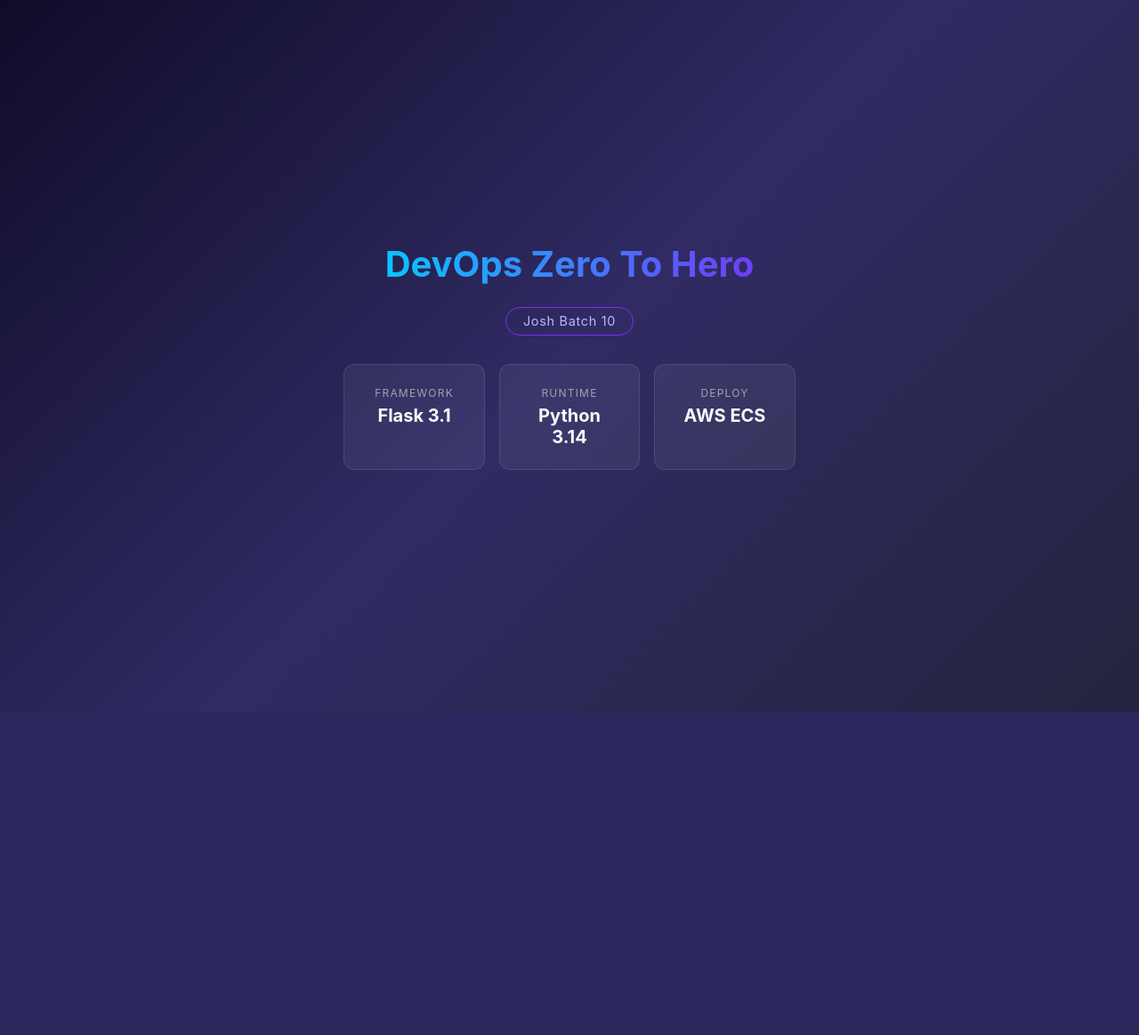
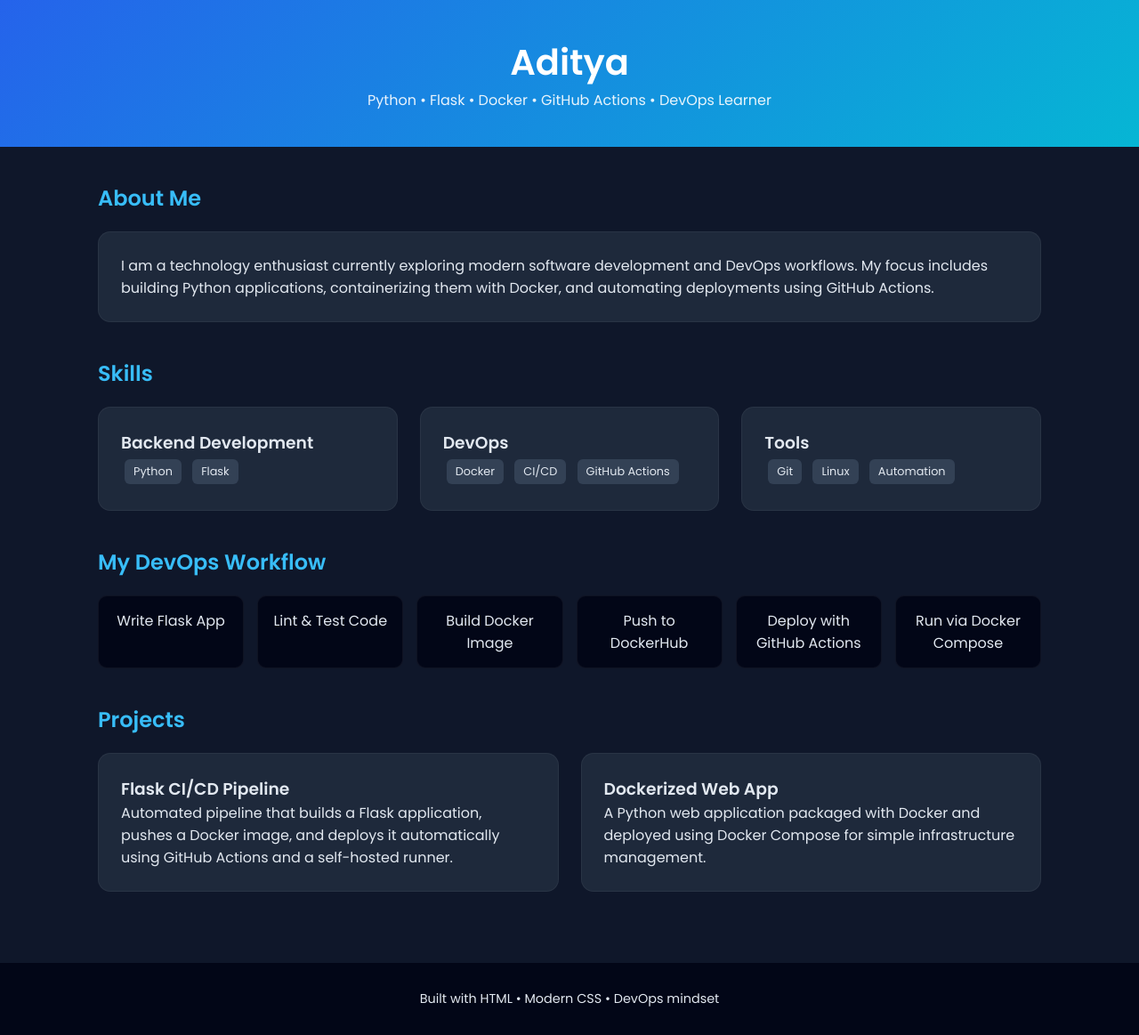
Before and after one commit to Aditya-7335/Github-actions, a Flask app: page / in a window 1280 px wide. Shown: the whole page at 89% size. Before the commit the page ends 800 px from the top, so only its background shows below. Run offline with Flask 3, Linux system fonts and the light colour scheme.

Commit message:
page update

```diff
--- a/templates/index.html
+++ b/templates/index.html
@@ -1,88 +1,122 @@
 <!DOCTYPE html>
 <html lang="en">
 <head>
-    <meta charset="UTF-8">
-    <meta name="viewport" content="width=device-width, initial-scale=1.0">
-    <title>DevOps Zero To Hero</title>
+  <meta charset="UTF-8" />
+  <meta name="viewport" content="width=device-width, initial-scale=1.0" />
+  <title>Aditya | DevOps & Python Enthusiast</title>
+  <link href="https://fonts.googleapis.com/css2?family=Poppins:wght@300;400;600&display=swap" rel="stylesheet">
   <style>
-        * { margin: 0; padding: 0; box-sizing: border-box; }
-        body {
-            min-height: 100vh;
-            display: flex;
-            align-items: center;
-            justify-content: center;
-            background: linear-gradient(135deg, #0f0c29, #302b63, #24243e);
-            font-family: -apple-system, BlinkMacSystemFont, "Segoe UI", Roboto, Helvetica, Arial, sans-serif;
-            color: #e0e0e0;
-        }
-        .container {
-            text-align: center;
-            padding: 2rem;
-            max-width: 640px;
-        }
-        h1 {
-            font-size: 2.5rem;
-            margin-bottom: 0.5rem;
-            background: linear-gradient(90deg, #00d2ff, #7b2ff7);
-            -webkit-background-clip: text;
-            -webkit-text-fill-color: transparent;
-        }
-        .badge {
-            display: inline-block;
-            margin: 1rem 0 2rem;
-            padding: 0.4rem 1.2rem;
-            border: 1px solid #7b2ff7;
-            border-radius: 999px;
-            font-size: 0.9rem;
-            color: #c4b5fd;
-            letter-spacing: 0.05em;
-        }
-        .cards {
-            display: flex;
-            gap: 1rem;
-            justify-content: center;
-            flex-wrap: wrap;
-        }
-        .card {
-            background: rgba(255, 255, 255, 0.06);
-            border: 1px solid rgba(255, 255, 255, 0.1);
-            border-radius: 12px;
-            padding: 1.5rem 1.8rem;
-            min-width: 150px;
-            flex: 1;
-        }
-        .card span {
-            display: block;
-            font-size: 0.75rem;
-            text-transform: uppercase;
-            letter-spacing: 0.1em;
-            color: #9ca3af;
-            margin-bottom: 0.4rem;
-        }
-        .card strong {
-            font-size: 1.25rem;
-            color: #f9fafb;
-        }
+    *{margin:0;padding:0;box-sizing:border-box;font-family:'Poppins',sans-serif}
+    body{background:#0f172a;color:#e2e8f0}
+    header{padding:40px;text-align:center;background:linear-gradient(135deg,#2563eb,#06b6d4)}
+    header h1{font-size:2.5rem;color:white}
+    header p{opacity:.9;color:white}
+
+    .container{max-width:1100px;margin:auto;padding:40px 20px}
+
+    .grid{display:grid;grid-template-columns:repeat(auto-fit,minmax(250px,1fr));gap:25px}
+
+    .card{background:#1e293b;border-radius:14px;padding:25px;transition:.3s;border:1px solid rgba(255,255,255,.05)}
+    .card:hover{transform:translateY(-6px);box-shadow:0 10px 30px rgba(0,0,0,.4)}
+
+    h2{margin-bottom:20px;color:#38bdf8}
+
+    .workflow{display:flex;flex-wrap:wrap;gap:15px;margin-top:20px}
+
+    .step{flex:1 1 150px;background:#020617;padding:15px;border-radius:10px;border:1px solid rgba(255,255,255,.05);text-align:center}
+
+    footer{text-align:center;padding:30px;background:#020617;margin-top:40px;font-size:.9rem}
+
+    .tag{display:inline-block;padding:5px 10px;background:#334155;border-radius:6px;margin:4px;font-size:.8rem}
   </style>
 </head>
 <body>
+
+<header>
+  <h1>Aditya</h1>
+  <p>Python • Flask • Docker • GitHub Actions • DevOps Learner</p>
+</header>
+
 <div class="container">
-        <h1>DevOps Zero To Hero</h1>
-        <div class="badge">Josh Batch 10</div>
-        <div class="cards">
+
+  <section>
+    <h2>About Me</h2>
     <div class="card">
-                <span>Framework</span>
-                <strong>Flask 3.1</strong>
+      <p>
+        I am a technology enthusiast currently exploring modern software development and DevOps workflows.
+        My focus includes building Python applications, containerizing them with Docker, and automating
+        deployments using GitHub Actions.
+      </p>
     </div>
+  </section>
+
+  <section style="margin-top:40px">
+    <h2>Skills</h2>
+    <div class="grid">
       <div class="card">
-                <span>Runtime</span>
-                <strong>Python 3.14</strong>
+        <h3>Backend Development</h3>
+        <span class="tag">Python</span>
+        <span class="tag">Flask</span>
       </div>
+
       <div class="card">
-                <span>Deploy</span>
-                <strong>AWS ECS</strong>
+        <h3>DevOps</h3>
+        <span class="tag">Docker</span>
+        <span class="tag">CI/CD</span>
+        <span class="tag">GitHub Actions</span>
+      </div>
+
+      <div class="card">
+        <h3>Tools</h3>
+        <span class="tag">Git</span>
+        <span class="tag">Linux</span>
+        <span class="tag">Automation</span>
       </div>
     </div>
+  </section>
+
+  <section style="margin-top:40px">
+    <h2>My DevOps Workflow</h2>
+
+    <div class="workflow">
+      <div class="step">Write Flask App</div>
+      <div class="step">Lint & Test Code</div>
+      <div class="step">Build Docker Image</div>
+      <div class="step">Push to DockerHub</div>
+      <div class="step">Deploy with GitHub Actions</div>
+      <div class="step">Run via Docker Compose</div>
     </div>
+
+  </section>
+
+  <section style="margin-top:40px">
+    <h2>Projects</h2>
+    <div class="grid">
+
+      <div class="card">
+        <h3>Flask CI/CD Pipeline</h3>
+        <p>
+          Automated pipeline that builds a Flask application, pushes a Docker image,
+          and deploys it automatically using GitHub Actions and a self-hosted runner.
+        </p>
+      </div>
+
+      <div class="card">
+        <h3>Dockerized Web App</h3>
+        <p>
+          A Python web application packaged with Docker and deployed using Docker Compose
+          for simple infrastructure management.
+        </p>
+      </div>
+
+    </div>
+  </section>
+
+</div>
+
+<footer>
+  Built with HTML • Modern CSS • DevOps mindset
+</footer>
+
 </body>
 </html>
```
Lines whose indentation alone changed are shown as unchanged.
